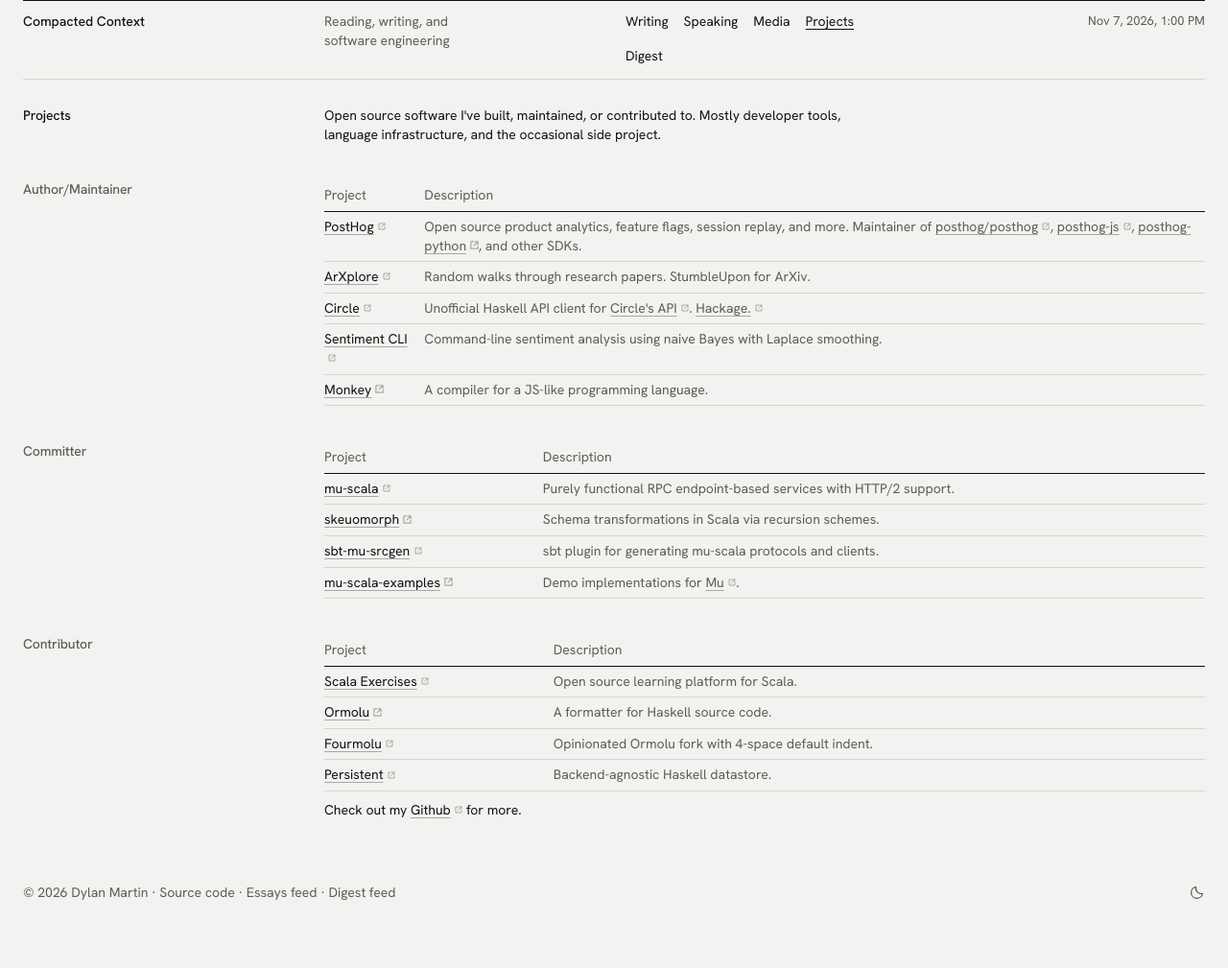
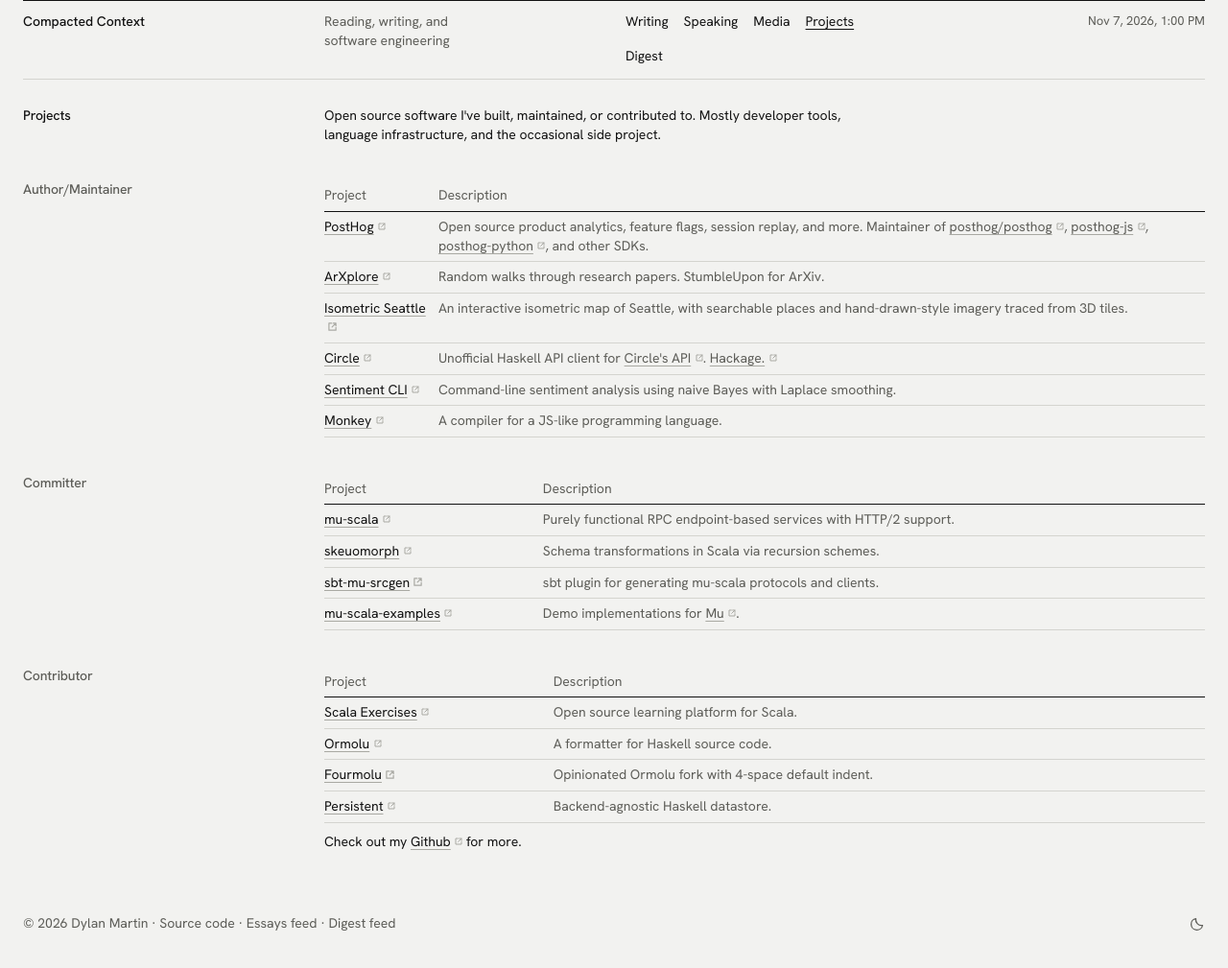
Before and after one commit to dmarticus/dmarticus.github.io, a Jekyll site: the page built from projects.html, in a window 1280 px wide and 1039 px high. Shown: the top 1009 px of the window at 96% size. Built offline with Jekyll 4.4.1, drawn with Linux system fonts in a browser that asks for light colours.

Commit message:
new thing

```diff
--- a/projects.html
+++ b/projects.html
@@ -56,6 +56,20 @@
                     <td>
                         Random walks through research papers. StumbleUpon for
                         ArXiv.
+                    </td>
+                </tr>
+                <tr>
+                    <td>
+                        <a
+                            href="https://isometricseattle.fun/"
+                            target="_blank"
+                            rel="noreferrer"
+                            >Isometric Seattle</a
+                        >
+                    </td>
+                    <td>
+                        An interactive isometric map of Seattle, with searchable
+                        places and hand-drawn-style imagery traced from 3D tiles.
                     </td>
                 </tr>
                 <tr>
```
